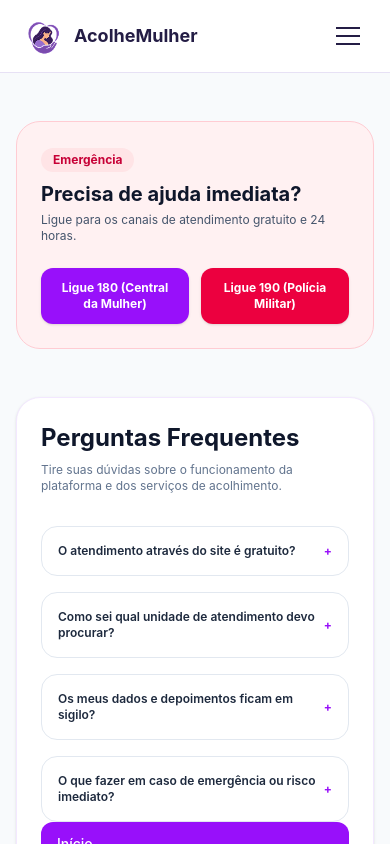
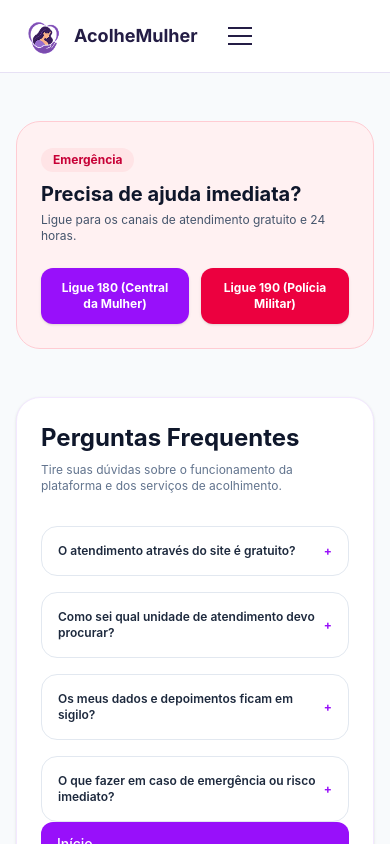
Before and after one commit to lovelyaxis/acolheMulher, a React app in the folder frontend/: page /ajuda in a window 390 px wide. Shown: the top 844 px of the page. Built offline with nearby package versions, Linux system fonts and the light colour scheme; the HTML template or start-up script is replaced by a standard one.

Commit message:
corrigindo header

```diff
--- a/frontend/package.json
+++ b/frontend/package.json
@@ -11,7 +11,7 @@
   },
   "dependencies": {
     "@tailwindcss/vite": "^4.3.3",
-    "lucide-react": "^1.50.0",
+    "lucide-react": "^1.57.0",
     "react": "^19.2.8",
     "react-dom": "^19.2.8",
     "react-router-dom": "^7.18.4",
--- a/frontend/src/components/Header.jsx
+++ b/frontend/src/components/Header.jsx
@@ -16,29 +16,29 @@ export default function Header() {
     const [menuOpen, setMenuOpen] = useState(false);
 
     return (
-        <header className='sticky top-0 z-50 border-b border-[#E7E1F5] bg-white'>
-            <div className='mx-auto flex max-w-[1200] items-center gap-6 px-6 py-4 md:px-8'>
+        <header className='sticky top-0 z-50 border-b border-[#E7E1F5] bg-white font-inter'>
+            <div className='mx-auto flex max-w-[1200] items-center gap-6 px-6 py-4 md:px-8 font-inter'>
                 {/* logo paezão */}
 
-                <Link to='/' className='flex shrink-0 items-center gap-2.5'>
-                <img src={logo} alt="logo acolhe mulher" className='h-10 w-auto'/>
+                <Link to='/' className='flex shrink-0 items-center gap-2.5 font-inter'>
+                <img src={logo} alt="logo acolhe mulher" className='h-10 w-auto font-inter'/>
 
-                <span className='flex flex-col leading-tight'>
-                    <span className='text-lg font-bold text-navy'>
+                <span className='flex flex-col leading-tight font-inter'>
+                    <span className='text-lg font-bold text-navy font-inter'>
                     AcolheMulher
                     </span>
                 </span>
                 </Link>
 
                         {/* Navegação (desktop) */}
-        <nav className="ml-auto hidden items-center gap-7 md:flex">
+        <nav className="ml-auto hidden items-center gap-7 md:flex font-inter">
           {navItems.map((item) => (
             <NavLink
               key={item.to}
               to={item.to}
               end={item.to === "/"}
               className={({ isActive }) =>
-                `border-b-2 pb-1 text-sm font-medium ${
+                `border-b-2 pb-1 text-sm font-medium font-inter ${
                   isActive
                     ? "border-brand font-semibold text-brand"
                     : "border-transparent text-[#5B5770] hover:text-brand"
@@ -51,10 +51,10 @@ export default function Header() {
         </nav>
 
         {/* Botões (desktop) */}
-        <div className="hidden items-center gap-3 md:flex">
+        <div className="hidden items-center gap-3 md:flex font-inter">
           <a
             href="#"
-            className="flex items-center gap-2 rounded-full bg-[#F1E9FB] px-5 py-2.5 text-sm font-semibold text-brand hover:bg-[#E6D9F7]"
+            className="flex items-center gap-2 rounded-full bg-[#F1E9FB] px-5 py-2.5 text-sm font-semibold text-brand hover:bg-[#E6D9F7] font-inter"
           >
             <svg width="16" height="16" viewBox="0 0 24 24" fill="none" stroke="currentColor" strokeWidth="2" strokeLinecap="round" strokeLinejoin="round">
               <path d="M9 21H5a2 2 0 0 1-2-2V5a2 2 0 0 1 2-2h4" />
@@ -65,7 +65,7 @@ export default function Header() {
           </a>
           <Link
             to="/rede-atendimento"
-            className="flex items-center gap-2 rounded-full bg-brand px-5 py-2.5 text-sm font-semibold text-white hover:bg-primary-hover"
+            className="flex items-center gap-2 rounded-full bg-brand px-5 py-2.5 text-sm font-semibold text-white hover:bg-primary-hover font-inter"
           >
             <svg width="16" height="16" viewBox="0 0 24 24" fill="none" stroke="currentColor" strokeWidth="2" strokeLinecap="round" strokeLinejoin="round">
               <circle cx="11" cy="11" r="8" />
@@ -80,17 +80,17 @@ export default function Header() {
           onClick={() => setMenuOpen((open) => !open)}
           aria-label="Abrir menu"
           aria-expanded={menuOpen}
-          className="ml-auto flex h-9 w-9 flex-col items-center justify-center gap-1.5 md:hidden"
+          className="ml-auto flex h-9 w-9 flex-col items-center justify-center gap-1.5 md:hidden font-inter"
         >
-          <span className={`h-0.5 w-6 bg-navy transition-transform ${menuOpen ? "translate-y-2 rotate-45" : ""}`} />
-          <span className={`h-0.5 w-6 bg-navy transition-opacity ${menuOpen ? "opacity-0" : ""}`} />
-          <span className={`h-0.5 w-6 bg-navy transition-transform ${menuOpen ? "-translate-y-2 -rotate-45" : ""}`} />
+          <span className={`h-0.5 w-6 bg-navy transition-transform font-inter ${menuOpen ? "translate-y-2 rotate-45" : ""}`} />
+          <span className={`h-0.5 w-6 bg-navy transition-opacity font-inter ${menuOpen ? "opacity-0" : ""}`} />
+          <span className={`h-0.5 w-6 bg-navy transition-transform font-inter ${menuOpen ? "-translate-y-2 -rotate-45" : ""}`} />
         </button>
       </div>
 
       {/* Navegação (mobile, só aparece se menuOpen for true) */}
       {menuOpen && (
-        <nav className="flex flex-col border-t border-[#E7E1F5] bg-white px-6 py-2 md:hidden">
+        <nav className="flex flex-col border-t border-[#E7E1F5] bg-white px-6 py-2 md:hidden font-inter">
           {navItems.map((item) => (
             <NavLink
               key={item.to}
--- a/frontend/src/index.css
+++ b/frontend/src/index.css
@@ -20,7 +20,10 @@
   --font-poppins: "Poppins", sans-serif;
 }
 
-body {
+  header,
+  header a,
+  header button,
+  header nav {
   margin: 0;
-  font-family: var(--font-inter);
+  font-family: var(--font-inter), sans-serif;
 }
--- a/frontend/src/pages/ComoFunciona.jsx
+++ b/frontend/src/pages/ComoFunciona.jsx
@@ -2,6 +2,7 @@ import React from 'react';
 import { Link } from 'react-router-dom';
 import Header from '../components/Header';
 import Footer from '../components/Footer';
+import { Search, Handshake, MapPin, ShieldCheck } from 'lucide-react';
 
 export default function ComoFunciona() {
   const passos = [
@@ -9,25 +10,25 @@ export default function ComoFunciona() {
       numero: '01',
       titulo: 'Acesse e Explore a Rede',
       descricao: 'Navegue pelo site sem necessidade de cadastro inicial para consultar os pontos de apoio, delegacias, abrigos e centros assistenciais mais próximos.',
-      icone: '🔍'
+      icone: Search
     },
     {
       numero: '02',
       titulo: 'Identifique o Tipo de Ajuda',
       descricao: 'Escolha o tipo de suporte necessário: acolhimento psicológico, orientação jurídica, abrigo temporário ou apoio social emergencial.',
-      icone: '🤝'
+      icone: Handshake
     },
     {
       numero: '03',
       titulo: 'Entre em Contato ou Visite',
       descricao: 'Veja os horários de funcionamento, telefone e endereço direto de cada unidade cadastrada para receber atendimento humanizado e seguro.',
-      icone: '📍'
+      icone: MapPin
     },
     {
       numero: '04',
       titulo: 'Acompanhamento Integrado',
       descricao: 'Os profissionais da rede cadastrados utilizam a plataforma para encaminhar e acompanhar casos em total sigilo e proteção.',
-      icone: '🛡️'
+      icone: ShieldCheck
     }
   ];
 
@@ -56,9 +57,10 @@ export default function ComoFunciona() {
               key={idx}
               className="bg-white p-6 md:p-8 rounded-2xl border border-purple-100 shadow-sm flex gap-5 items-start hover:shadow-md transition"
             >
-              <div className="w-12 h-12 rounded-2xl bg-purple-100 text-purple-700 flex items-center justify-center font-bold text-lg shrink-0">
-                {p.icone}
+              <div className="w-12 h-12 rounded-2xl bg-purple-100 text-purple-700 flex items-center justify-center shrink-0">
+                  <p.icone size={24} strokeWidth={1.8} aria-hidden="true" />
               </div>
+
               <div>
                 <span className="text-xs font-extrabold text-purple-600 tracking-wider uppercase mb-1 block">
                   Passo {p.numero}
--- a/frontend/src/pages/Sobre.jsx
+++ b/frontend/src/pages/Sobre.jsx
@@ -2,6 +2,7 @@ import React from 'react';
 import Header from '../components/Header';
 import Footer from '../components/Footer';
 import { Link } from 'react-router-dom';
+import { Target, Eye, HeartHandshake } from 'lucide-react';
 
 export default function Sobre() {
     return (
@@ -29,7 +30,7 @@ export default function Sobre() {
                 <section className="grid grid-cols-1 md:grid-cols-3 gap-6 mb-12">
                     <div className="bg-white p-6 rounded-2xl border border-purple-100 shadow-sm text-center">
                         <div className="w-12 h-12 rounded-2xl bg-purple-100 text-purple-700 flex items-center justify-center font-bold mx-auto mb-4 text-xl">
-                            🎯
+                            <Target size={24} strokeWidth={1.8} aria-hidden="true" />
                         </div>
                         <h3 className="font-bold text-slate-900 text-sm mb-2">Missão</h3>
                         <p className="text-xs text-slate-500 leading-relaxed">
@@ -39,7 +40,7 @@ export default function Sobre() {
 
                     <div className="bg-white p-6 rounded-2xl border border-purple-100 shadow-sm text-center">
                         <div className="w-12 h-12 rounded-2xl bg-purple-100 text-purple-700 flex items-center justify-center font-bold mx-auto mb-4 text-xl">
-                            👁️
+                            <Eye size={24} strokeWidth={1.8} aria-hidden="true" />
                         </div>
                         <h3 className="font-bold text-slate-900 text-sm mb-2">Visão</h3>
                         <p className="text-xs text-slate-500 leading-relaxed">
@@ -49,7 +50,7 @@ export default function Sobre() {
 
                     <div className="bg-white p-6 rounded-2xl border border-purple-100 shadow-sm text-center">
                         <div className="w-12 h-12 rounded-2xl bg-purple-100 text-purple-700 flex items-center justify-center font-bold mx-auto mb-4 text-xl">
-                            💜
+                            <HeartHandshake size={24} strokeWidth={1.8} aria-hidden="true" />
                         </div>
                         <h3 className="font-bold text-slate-900 text-sm mb-2">Valores</h3>
                         <p className="text-xs text-slate-500 leading-relaxed">
--- a/frontend/src/pages/TiposdeAcolhimento.jsx
+++ b/frontend/src/pages/TiposdeAcolhimento.jsx
@@ -1,31 +1,32 @@
 import React from 'react';
 import Header from '../components/Header';
 import Footer from '../components/Footer';
+import { Brain, Scale, Handshake, House } from 'lucide-react';
 
 export default function TiposDeAcolhimento() {
   const tipos = [
     {
       titulo: 'Acolhimento Psicológico',
       descricao: 'Atendimento e escuta qualificada por profissionais de psicologia, oferecendo suporte emocional e fortalecimento para mulheres em situação de vulnerabilidade ou violência.',
-      icone: '🧠',
+      icone: Brain,
       tag: 'Saúde & Emocional'
     },
     {
       titulo: 'Assistência Jurídica',
       descricao: 'Orientação e acompanhamento legal com advogadas e defensoras públicas para garantia de direitos, medidas protetivas de urgência e processos de família.',
-      icone: '⚖️',
+      icone: Scale,
       tag: 'Direitos & Proteção'
     },
     {
       titulo: 'Apoio Social e Assistencial',
       descricao: 'Atendimento via CRAS/CREAS para inclusão em programas sociais, auxílios emergenciais e encaminhamento para serviços da rede pública.',
-      icone: '🤝',
+      icone: Handshake,
       tag: 'Assistência Social'
     },
     {
       titulo: 'Casas de Acolhimento e Abrigos',
       descricao: 'Locais seguros de moradia provisória e proteção integral para mulheres e seus dependentes em risco iminente de violência.',
-      icone: '🏠',
+      icone: House,
       tag: 'Moradia Provisória'
     }
   ];
@@ -57,7 +58,12 @@ export default function TiposDeAcolhimento() {
             >
               <div>
                 <div className="flex items-center justify-between mb-4">
-                  <span className="text-3xl">{item.icone}</span>
+                  <item.icone
+                      size={28}
+                      strokeWidth={1.8}
+                      className="text-purple-700"
+                      aria-hidden="true"
+                    />
                   <span className="text-[11px] font-semibold bg-purple-50 text-purple-700 px-3 py-1 rounded-full border border-purple-100">
                     {item.tag}
                   </span>
```
Also changed, not shown: 1 other file (tests, documents, lock files or other folders).
